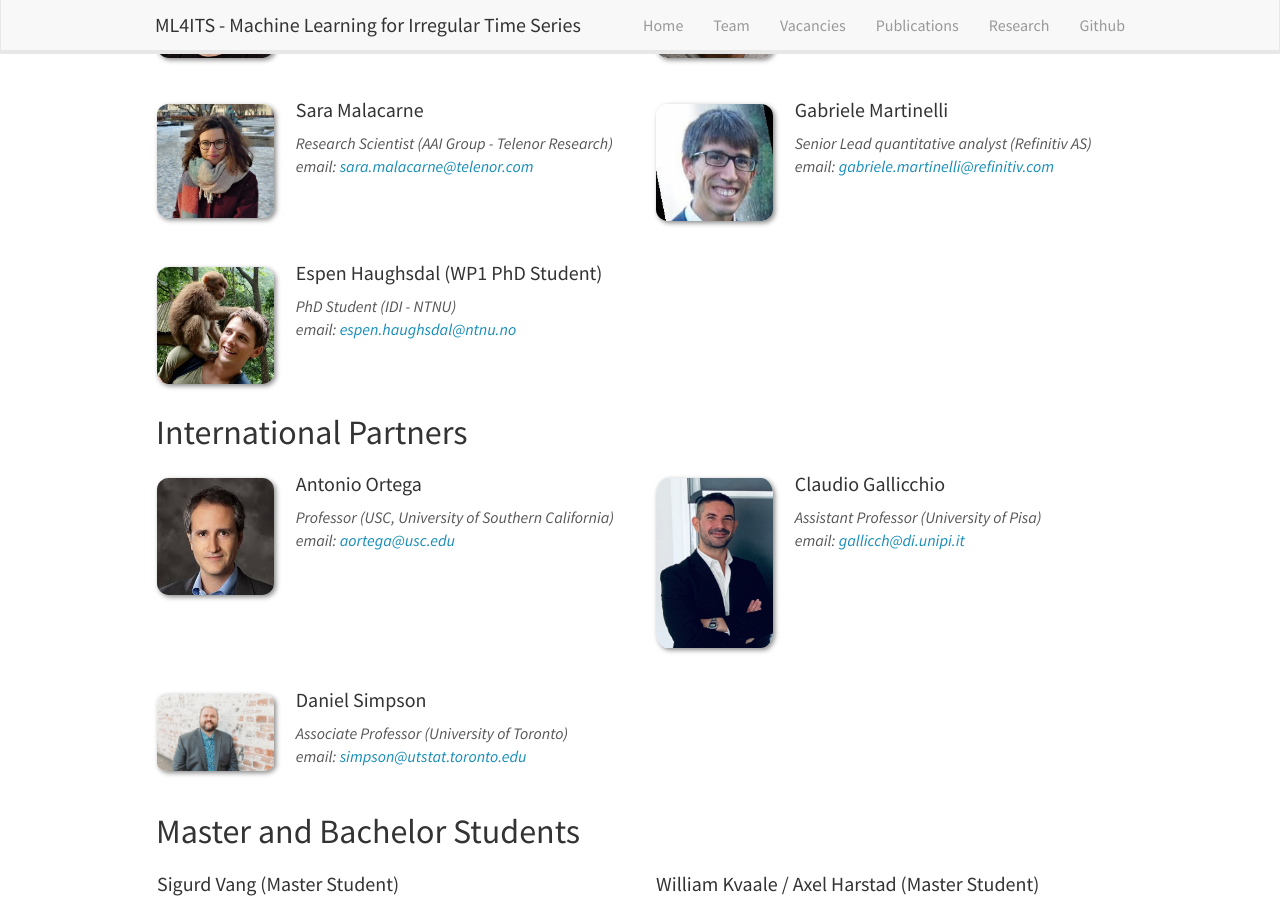
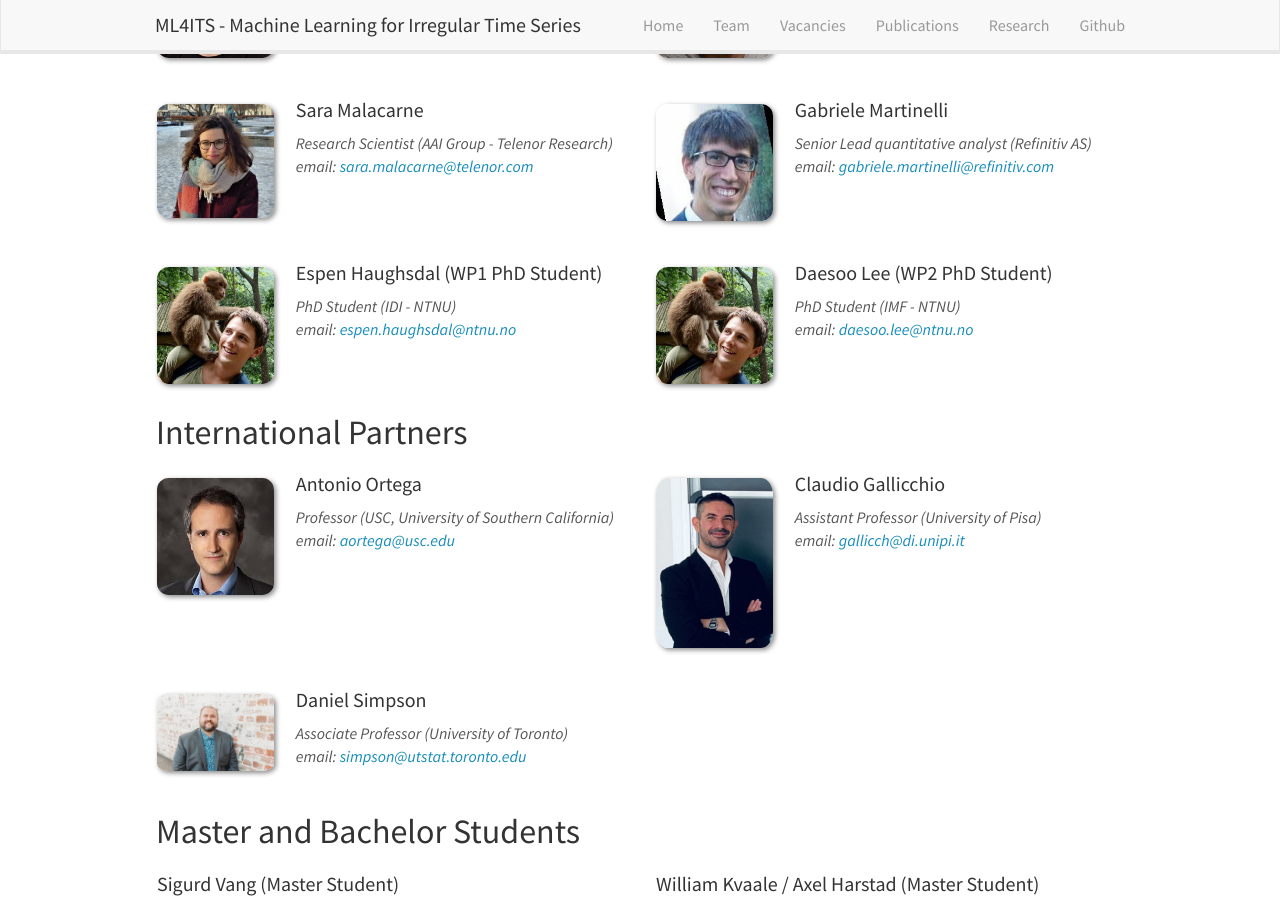
Before and after one commit to ruoccoma/jekyll-test, a Jekyll site: the page built from docs/_pages/team.md, in a window 1280 px wide and 900 px high, scrolled down 675 px. Built offline with Jekyll 4.4.1, drawn with Linux system fonts in a browser that asks for light colours; nearby versions of some CDN libraries.

Commit message:
Update team_members.yml

```diff
--- a/docs/_data/team_members.yml
+++ b/docs/_data/team_members.yml
@@ -55,6 +55,11 @@
   email: espen.haughsdal@ntnu.no
   number_educ: 0
 
+- name: Daesoo Lee (WP2 PhD Student)
+  photo: espen.jpg
+  info: PhD Student (IMF - NTNU)
+  email: daesoo.lee@ntnu.no
+  number_educ: 0
 #<!-- - name: "This could be you !"
 #  photo: rock.jpg
 #  info: See <a href="http://www.allanlab.org/vacancies">openings</a> for more info
```
